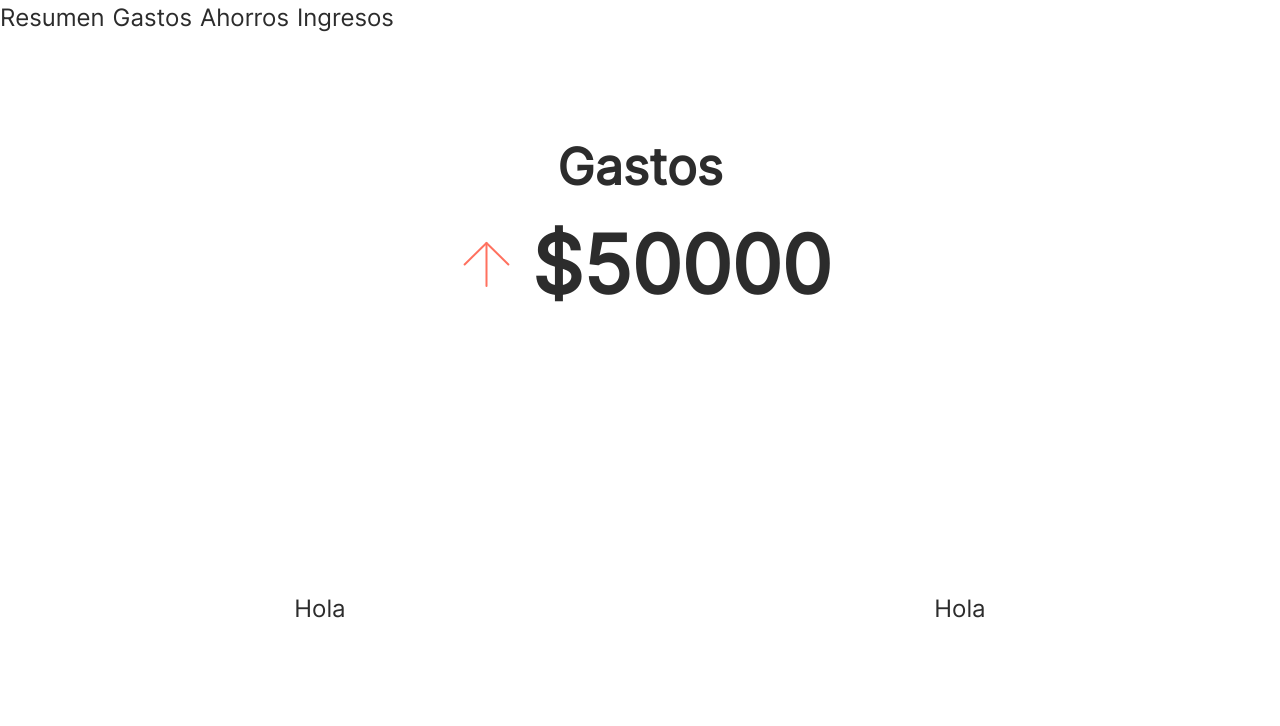
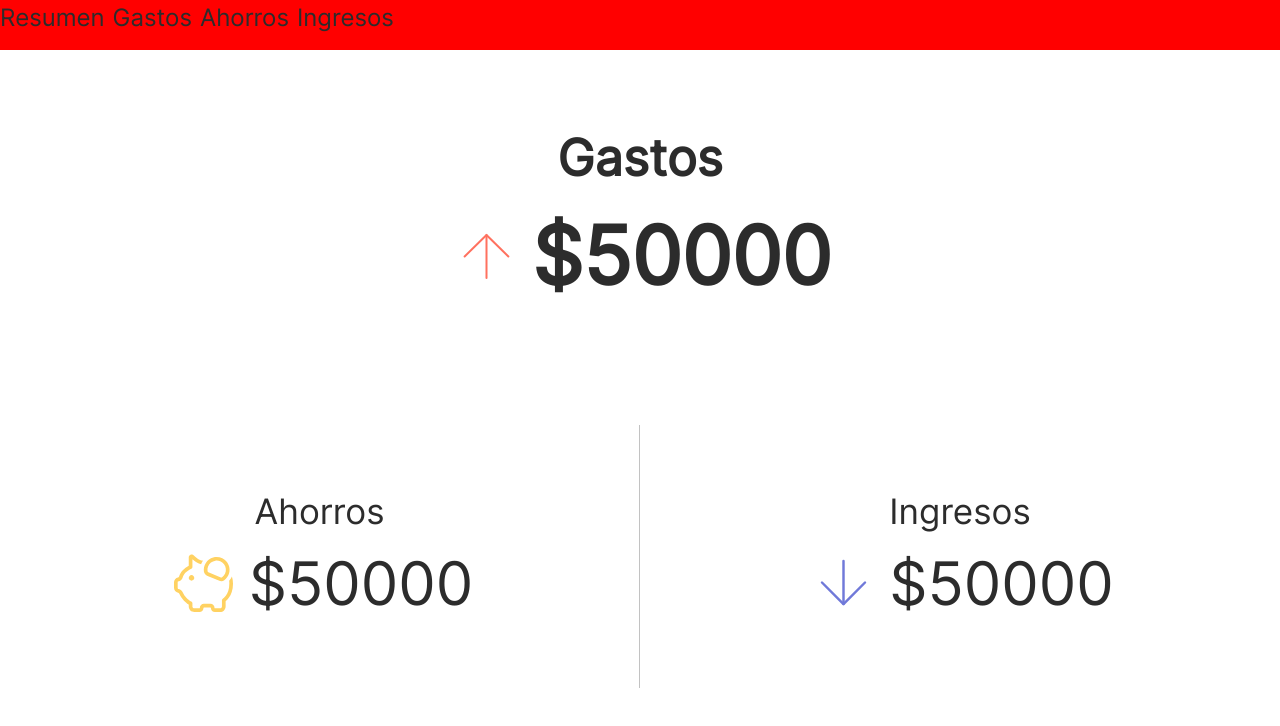
Before and after one commit to tomasbirbe/county, a React (Vite) app: page / in a window 1280 px wide. Shown: the top 726 px of the page. Built offline with nearby package versions, Linux system fonts and the light colour scheme.

Commit message:
Dev: Make Home page and fix some errors on theme.tsx

```diff
--- a/src/components/Layout.tsx
+++ b/src/components/Layout.tsx
@@ -5,7 +5,7 @@ import { Link, Outlet } from "react-router-dom";
 const Layout: React.FC = () => {
   return (
     <>
-      <Stack as="nav" direction="row">
+      <Stack as="nav" bg="red" direction="row" height="50px">
         <Stack as="ul" direction="row">
           <Box as="li">
             <Link to="/">Resumen</Link>
--- a/src/pages/Home/Components/UI/Overview.tsx
+++ b/src/pages/Home/Components/UI/Overview.tsx
@@ -1,5 +1,5 @@
+import React from "react";
 import { Grid, GridProps } from "@chakra-ui/react";
-import React, { HTMLAttributes } from "react";
 
 const Overview: React.FC<GridProps> = ({ children, ...rest }) => {
   return (
--- a/src/pages/Home/Components/UI/Savings.tsx
+++ b/src/pages/Home/Components/UI/Savings.tsx
@@ -3,7 +3,13 @@ import React from "react";
 
 const Savings: React.FC<GridItemProps> = ({ children, ...rest }) => {
   return (
-    <GridItem {...rest} colStart={1} rowSpan={2}>
+    <GridItem
+      {...rest}
+      borderInlineEnd="1px solid"
+      borderInlineEndColor="blackAlpha.400"
+      colStart={1}
+      rowSpan={2}
+    >
       {children}
     </GridItem>
   );
--- a/src/pages/Home/Home.tsx
+++ b/src/pages/Home/Home.tsx
@@ -1,7 +1,9 @@
 import React from "react";
-import { Container, Icon, Img, Stack, Text } from "@chakra-ui/react";
+import { Container, Img, Stack, Text } from "@chakra-ui/react";
 
-import arrowUp from "/Icons/arrow-up.svg";
+import ArrowUpIcon from "/Icons/arrow-up.svg";
+import SavingsIcon from "/Icons/savings.svg";
+import ArrowDownIcon from "/Icons/arrow-down.svg";
 
 import Savings from "./Components/UI/Savings";
 import Spends from "./Components/UI/Spends";
@@ -10,25 +12,33 @@ import Incomes from "./Components/UI/Incomes";
 
 export const Home: React.FC = () => {
   return (
-    <Container as="main" height="calc(100% - 36px)" maxWidth="full" paddingX={0}>
+    <Container as="main" height="calc(100% - 50px)" maxWidth="full" paddingX={0}>
       <Overview as="section" height="100%">
-        <Spends as="article" height="100%">
-          <Stack align="center" height="100%" justify="center" spacing={0}>
+        <Spends as="article" height="90%">
+          <Stack align="center" height="full" justify="center" spacing={0}>
             <Text variant="h3">Gastos</Text>
             <Stack align="center" direction="row">
-              <Img height="75px" src={arrowUp} width="75px" />
+              <Img height="75px" src={ArrowUpIcon} width="75px" />
               <Text variant="h1">$50000</Text>
             </Stack>
           </Stack>
         </Spends>
-        <Savings as="article" height="100%">
-          <Stack align="center" height="100%" justify="center">
-            <Text>Hola</Text>
+        <Savings as="article" height="70%">
+          <Stack align="center" height="full" justify="center" spacing={0}>
+            <Text variant="h4">Ahorros</Text>
+            <Stack align="center" direction="row">
+              <Img height="75px" src={SavingsIcon} width="75px" />
+              <Text variant="h2">$50000</Text>
+            </Stack>
           </Stack>
         </Savings>
-        <Incomes as="article" height="100%">
-          <Stack align="center" height="100%" justify="center">
-            <Text>Hola</Text>
+        <Incomes as="article" height="70%">
+          <Stack align="center" height="full" justify="center" spacing={0}>
+            <Text variant="h4">Ingresos</Text>
+            <Stack align="center" direction="row">
+              <Img height="75px" src={ArrowDownIcon} width="75px" />
+              <Text variant="h2">$50000</Text>
+            </Stack>
           </Stack>
         </Incomes>
       </Overview>
--- a/src/theme.ts
+++ b/src/theme.ts
@@ -3,10 +3,8 @@ import { extendTheme } from "@chakra-ui/react";
 import { cssReset } from "./cssCustomReset";
 
 export const theme = extendTheme({
-  semanticTokens: {
   colors: {
     spend: {
-        default: "#FF715F",
       100: "#FF9B8E",
       200: "#FF9183",
       300: "#FF8777",
@@ -18,7 +16,6 @@ export const theme = extendTheme({
       900: "#FB1D00",
     },
     saving: {
-        default: "#FFD262",
       100: "#FFDF8E",
       200: "#FFDC83",
       300: "#FFD977",
@@ -30,7 +27,6 @@ export const theme = extendTheme({
       900: "#FBB400",
     },
     income: {
-        default: "#7079D9",
       100: "#9AA0E4",
       200: "#9097E2",
       300: "#868EDF",
@@ -40,6 +36,32 @@ export const theme = extendTheme({
       700: "#4D57D0",
       800: "#3A46CB",
       900: "#323DBB",
+    },
+    secondary: {
+      100: "#686868",
+      200: "#595959",
+      300: "#4A4A4A",
+      400: "#3A3A3A",
+      500: "#2C2C2C",
+      600: "#282828",
+      700: "#252525",
+      800: "#222222",
+      900: "#1F1F1F",
+    },
+    fontPrimary: {
+      default: "#2C2C2C",
+    },
+  },
+  semanticTokens: {
+    colors: {
+      spend: {
+        default: "#FF715F",
+      },
+      saving: {
+        default: "#FFD262",
+      },
+      income: {
+        default: "#7079D9",
       },
       primary: {
         default: "#FFFFFF",
@@ -56,9 +78,10 @@ export const theme = extendTheme({
     Text: {
       variants: {
         base: {
-          color: "font",
+          color: "fontPrimary",
           fontSize: "1.5rem",
           width: "fit-content",
+          fontWeight: "400",
         },
         h1: {
           fontSize: "5rem",
@@ -66,14 +89,14 @@ export const theme = extendTheme({
         },
         h2: {
           fontSize: "3.75rem",
-          fontWeight: "700",
+          fontWeight: "500",
         },
         h3: {
           fontSize: "3.125rem",
           fontWeight: "700",
         },
         h4: {
-          fontSize: "2,1875rem",
+          fontSize: "2.1875rem",
           fontWeight: "500",
         },
       },
```
Also changed, not shown: public/Icons/arrow-down.svg (added), public/Icons/savings.svg (added). Lines whose indentation alone changed are shown as unchanged.
